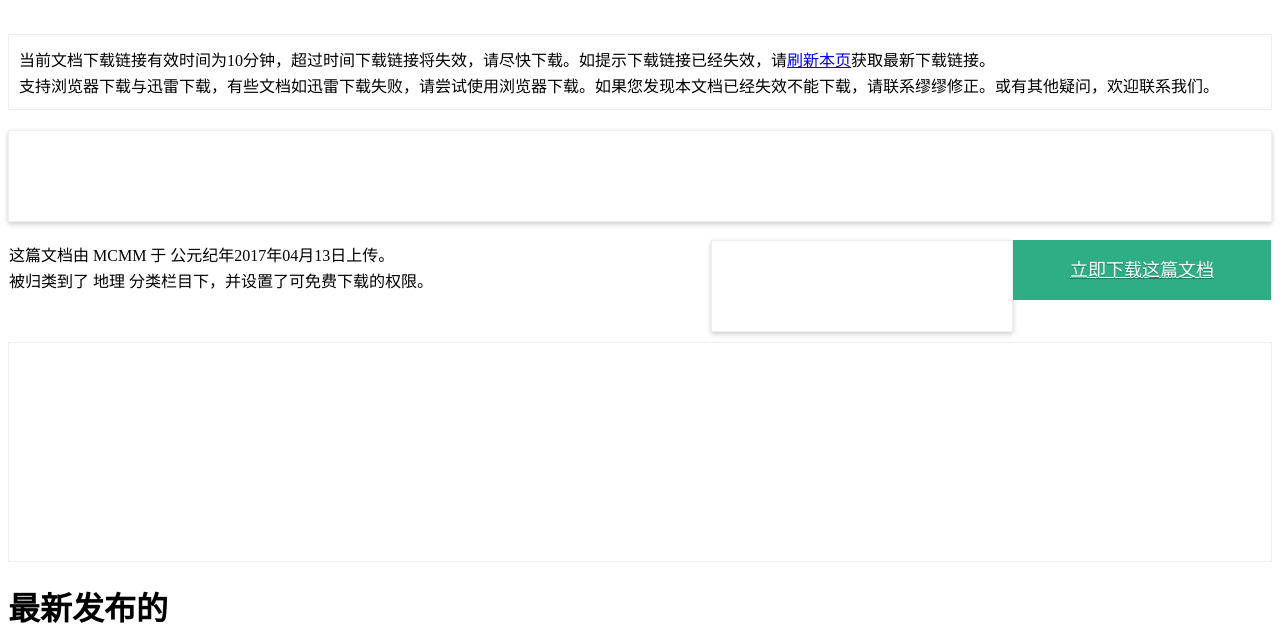
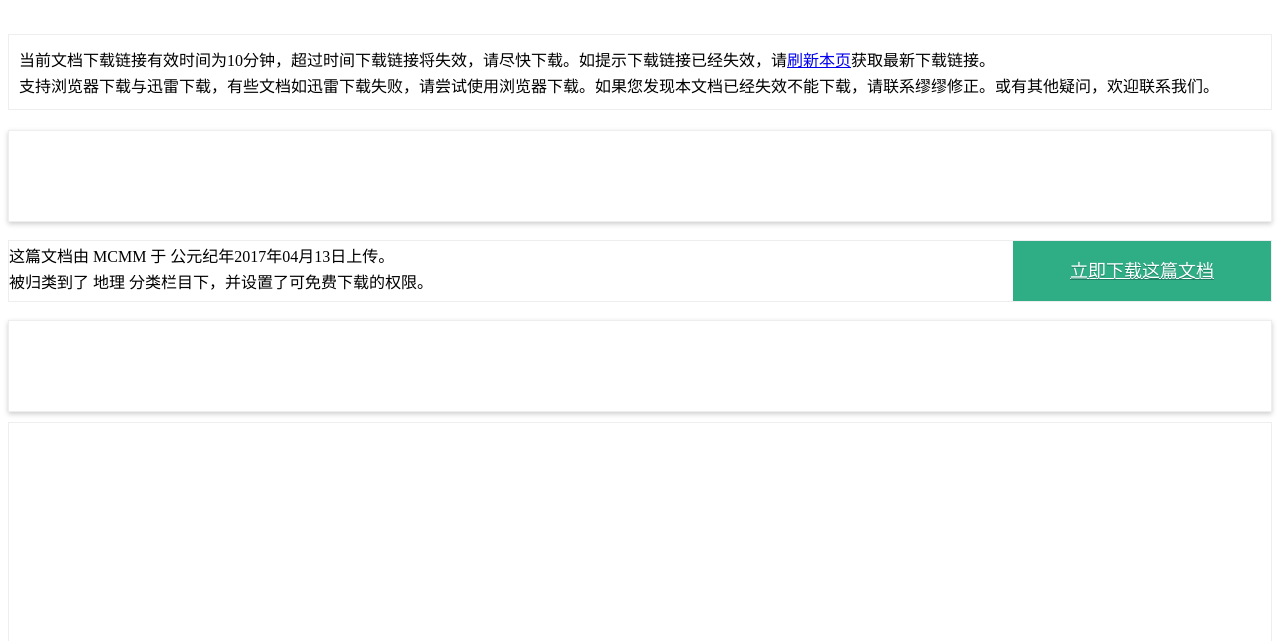
Before and after one commit to miaojuanfeng/mmdili, a PHP site: the page made by application/views/dl_view.php in a window 1280 px wide. Shown: the part 1146-1787 px from the top of the page. Run offline with PHP 8.4, Linux system fonts and the light colour scheme; the template is opened without the code that fills it, so the values that code supplies are empty.

Commit message:
update dl view

```diff
--- a/application/views/dl_view.php
+++ b/application/views/dl_view.php
@@ -62,7 +62,7 @@
 						(adsbygoogle = window.adsbygoogle || []).push({});
 						</script>
 					</div>
-					<div style="border-left: 1px solid #fff;border-right: 1px solid #fff;margin:18px 0 12px 0;">
+					<div style="border: 1px solid #eee;margin:18px 0 18px 0;height:60px;over-flow:hidden;">
 						<div style="float:left;width:468px;">
 							<p style="margin: 2px 0;">这篇文档由 MCMM 于 公元纪年2017年04月13日上传。</p>
 							<p style="margin: 2px 0;">被归类到了 地理 分类栏目下，并设置了可免费下载的权限。</p>
```
